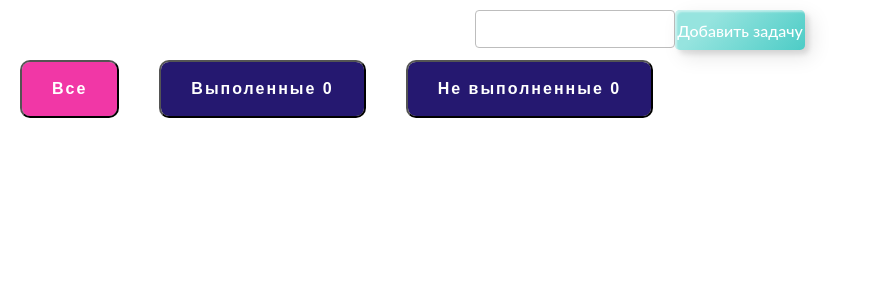
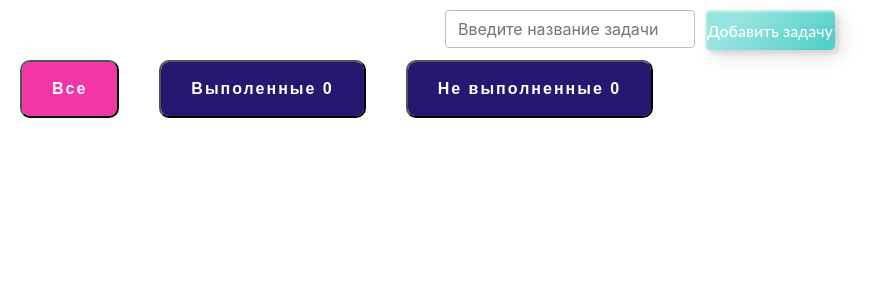
Before and after one commit to Exanimates/todo-list, a React (Create React App) app: page / in a window 1280 px wide. Shown: the top 300 px of the page, without its empty margins (0-886 px from the left). Built offline with nearby package versions, Linux system fonts and the light colour scheme.

Commit message:
Небольшие изменение в стилях.

```diff
--- a/src/App/App.tsx
+++ b/src/App/App.tsx
@@ -54,8 +54,8 @@ const App: React.FC<AppPropType> = ({ todos, counter, currentFilter, onAddTodo,
       <div className="app">
         <div className="app__input">
           <div className="app__input-field">
-            <input className="text-field__input" type={"text"} value= { inputValue } onChange={ handleInputChange }></input>
-            <button className="custom-btn btn-4" onClick={() => addTodo()}>Добавить задачу</button>
+            <input placeholder="Введите название задачи" className="text-field__input" type={"text"} value= { inputValue } onChange={ handleInputChange }></input>
+            <button className="custom-btn btn-4 add_button" onClick={() => addTodo()}>Добавить задачу</button>
           </div>
           <div className="break"></div>
           <div >
--- a/src/styles/App.css
+++ b/src/styles/App.css
@@ -16,6 +16,10 @@
 .break {
     flex-basis: 100%;
     height: 0;
+}
+
+.add_button {
+  margin-left: 10px;
 }
 
 .custom-btn {
@@ -109,7 +113,7 @@
   /* стили для input */
   .text-field__input {
     display: block;
-    width: 200px;
+    width: 250px;
     height: calc(2.25rem + 2px);
     padding: 0.375rem 0.75rem;
     font-family: inherit;
```
